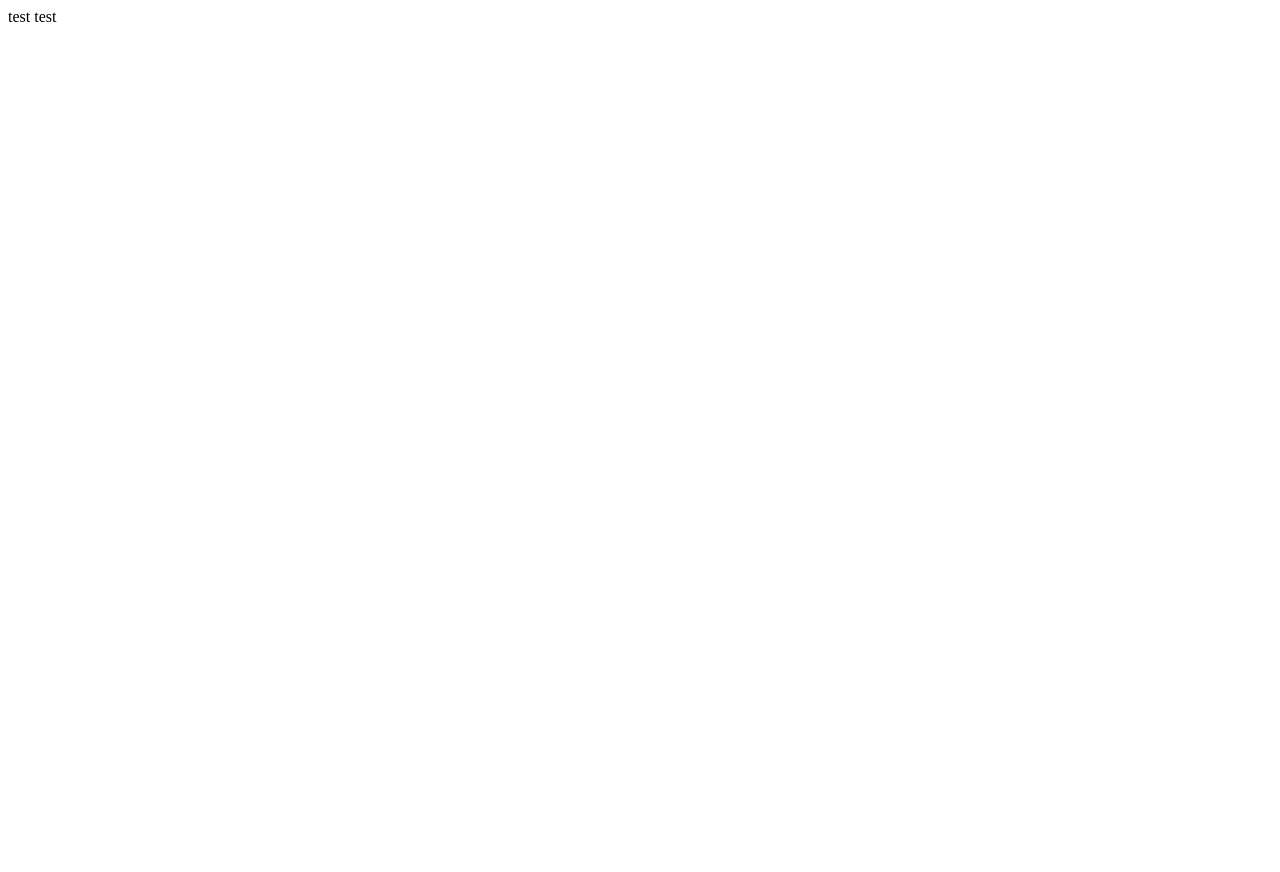
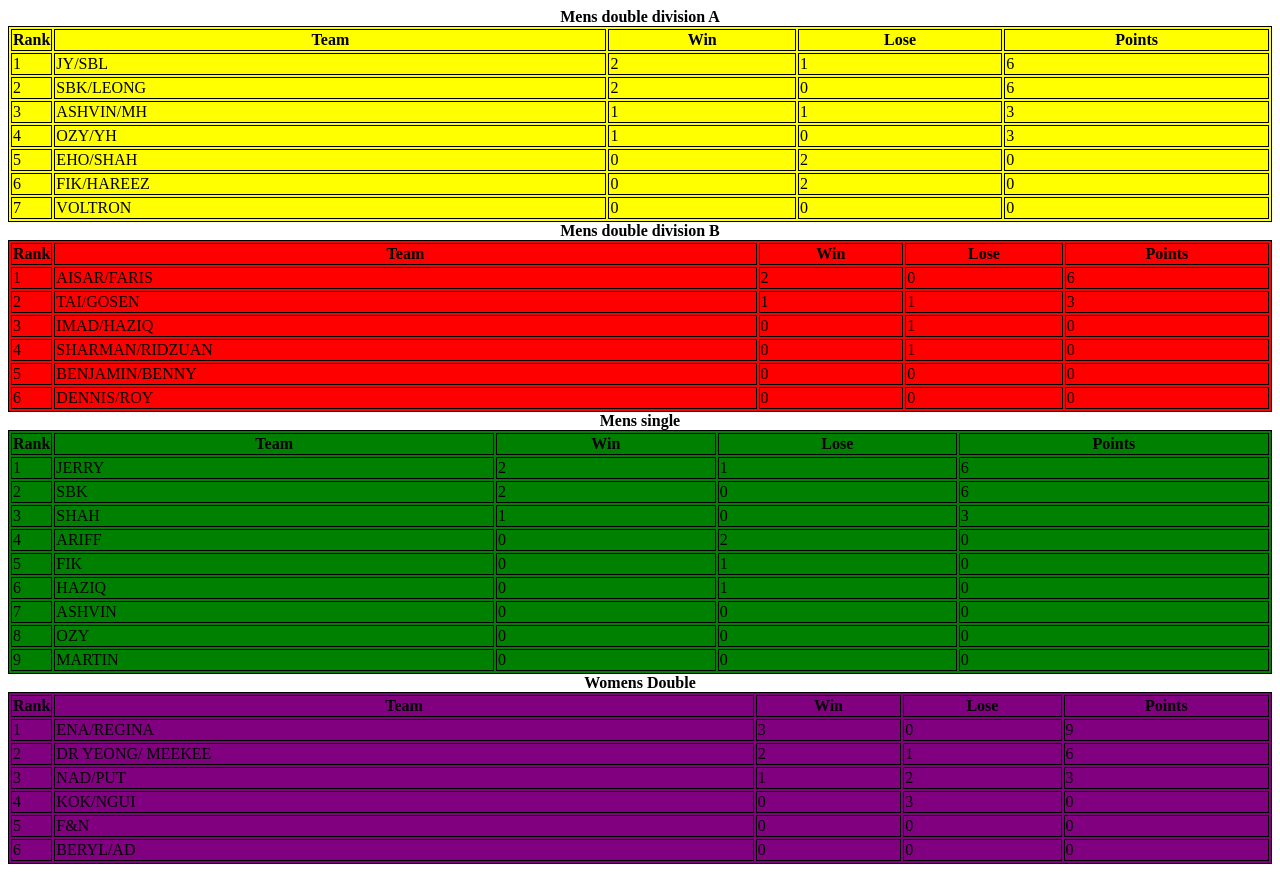
Before and after one commit to fik123/fik123.github.io, a plain HTML site: page index.html in a window 1280 px wide. Before the commit the page ends 800 px from the top, so only its background shows below. Drawn offline with Linux system fonts and the light colour scheme.

Commit message:
Add files via upload

```diff
--- a/index.html
+++ b/index.html
@@ -1,4 +1,255 @@
 <html>
-<head>test</head>
-<body>test</body>
+	<head>
+	<link rel="stylesheet" type="text/css" href="test.css">
+	<b><center>Mens double division A</center></b>
+	</head>
+			<body>
+				<div id="table1">
+				<table style="width:100%">
+				  <tr>
+				    <th style="width:0.5%">Rank</th>
+				    <th>Team</th>
+				    <th>Win</th>
+				    <th>Lose</th>
+				    <th>Points</th>
+				  </tr>
+				  <tr>
+				    <td>1</td>
+				    <td>JY/SBL</td>
+				    <td>2</td>
+				    <td>1</td>
+				    <td>6</td>
+				  </tr>
+				  <tr>
+				    <td>2</td>
+				    <td>SBK/LEONG</td>
+				    <td>2</td>
+				    <td>0</td>
+				    <td>6</td>
+				  </tr>
+				  <tr>
+				    <td>3</td>
+				    <td>ASHVIN/MH</td>
+				    <td>1</td>
+				    <td>1</td>
+				    <td>3</td>
+				  </tr>
+				  <tr>
+				    <td>4</td>
+				    <td>OZY/YH</td>
+				    <td>1</td>
+				    <td>0</td>
+				    <td>3</td>
+				  </tr>
+				  <tr>
+				    <td>5</td>
+				    <td>EHO/SHAH</td>
+				    <td>0</td>
+				    <td>2</td>
+				    <td>0</td>
+				  </tr>
+				  <tr>
+				    <td>6</td>
+				    <td>FIK/HAREEZ</td>
+				    <td>0</td>
+				    <td>2</td>
+				    <td>0</td>
+				  </tr>
+				  <tr>
+				    <td>7</td>
+				    <td>VOLTRON</td>
+				    <td>0</td>
+				    <td>0</td>
+				    <td>0</td>
+				  </tr>
+				</table>
+				</div>
+
+				<b><center>Mens double division B</center></b>
+				<div id="table2">
+				<table style="width:100%">
+				  <tr>
+				    <th style="width:0.5%">Rank</th>
+				    <th>Team</th>
+				    <th>Win</th>
+				    <th>Lose</th>
+				    <th>Points</th>
+				  </tr>
+				  <tr>
+				    <td>1</td>
+				    <td>AISAR/FARIS</td>
+				    <td>2</td>
+				    <td>0</td>
+				    <td>6</td>
+				  </tr>
+				  <tr>
+				    <td>2</td>
+				    <td>TAI/GOSEN</td>
+				    <td>1</td>
+				    <td>1</td>
+				    <td>3</td>
+				  </tr>
+				  <tr>
+				    <td>3</td>
+				    <td>IMAD/HAZIQ</td>
+				    <td>0</td>
+				    <td>1</td>
+				    <td>0</td>
+				  </tr>
+				  <tr>
+				    <td>4</td>
+				    <td>SHARMAN/RIDZUAN</td>
+				    <td>0</td>
+				    <td>1</td>
+				    <td>0</td>
+				  </tr>
+				  <tr>
+				    <td>5</td>
+				    <td>BENJAMIN/BENNY</td>
+				    <td>0</td>
+				    <td>0</td>
+				    <td>0</td>
+				  </tr>
+				  <tr>
+				    <td>6</td>
+				    <td>DENNIS/ROY</td>
+				    <td>0</td>
+				    <td>0</td>
+				    <td>0</td>
+				  </tr>
+				</table>
+				</div>
+
+			<b><center>Mens single</center></b>
+				<div id="table3">
+				<table style="width:100%">
+				  <tr>
+				    <th style="width:0.5%">Rank</th>
+				    <th>Team</th>
+				    <th>Win</th>
+				    <th>Lose</th>
+				    <th>Points</th>
+				  </tr>
+				  <tr>
+				    <td>1</td>
+				    <td>JERRY</td>
+				    <td>2</td>
+				    <td>1</td>
+				    <td>6</td>
+				  </tr>
+				  <tr>
+				    <td>2</td>
+				    <td>SBK</td>
+				    <td>2</td>
+				    <td>0</td>
+				    <td>6</td>
+				  </tr>
+				  <tr>
+				    <td>3</td>
+				    <td>SHAH</td>
+				    <td>1</td>
+				    <td>0</td>
+				    <td>3</td>
+				  </tr>
+				  <tr>
+				    <td>4</td>
+				    <td>ARIFF</td>
+				    <td>0</td>
+				    <td>2</td>
+				    <td>0</td>
+				  </tr>
+				  <tr>
+				    <td>5</td>
+				    <td>FIK</td>
+				    <td>0</td>
+				    <td>1</td>
+				    <td>0</td>
+				  </tr>
+				  <tr>
+				    <td>6</td>
+				    <td>HAZIQ</td>
+				    <td>0</td>
+				    <td>1</td>
+				    <td>0</td>
+				  </tr>
+				  <tr>
+				    <td>7</td>
+				    <td>ASHVIN</td>
+				    <td>0</td>
+				    <td>0</td>
+				    <td>0</td>
+				  </tr>
+				   <tr>
+				    <td>8</td>
+				    <td>OZY</td>
+				    <td>0</td>
+				    <td>0</td>
+				    <td>0</td>
+				  </tr>
+				   <tr>
+				    <td>9</td>
+				    <td>MARTIN</td>
+				    <td>0</td>
+				    <td>0</td>
+				    <td>0</td>
+				  </tr>
+				</table>
+				</div>
+
+				<b><center>Womens Double</center></b>
+				<div id="table4">
+				<table style="width:100%">
+				  <tr>
+				    <th style="width:0.5%">Rank</th>
+				    <th>Team</th>
+				    <th>Win</th>
+				    <th>Lose</th>
+				    <th>Points</th>
+				  </tr>
+				  <tr>
+				    <td>1</td>
+				    <td>ENA/REGINA</td>
+				    <td>3</td>
+				    <td>0</td>
+				    <td>9</td>
+				  </tr>
+				  <tr>
+				    <td>2</td>
+				    <td>DR YEONG/ MEEKEE</td>
+				    <td>2</td>
+				    <td>1</td>
+				    <td>6</td>
+				  </tr>
+				  <tr>
+				    <td>3</td>
+				    <td>NAD/PUT</td>
+				    <td>1</td>
+				    <td>2</td>
+				    <td>3</td>
+				  </tr>
+				  <tr>
+				    <td>4</td>
+				    <td>KOK/NGUI</td>
+				    <td>0</td>
+				    <td>3</td>
+				    <td>0</td>
+				  </tr>
+				  <tr>
+				    <td>5</td>
+				    <td>F&N</td>
+				    <td>0</td>
+				    <td>0</td>
+				    <td>0</td>
+				  </tr>
+				  <tr>
+				    <td>6</td>
+				    <td>BERYL/AD</td>
+				    <td>0</td>
+				    <td>0</td>
+				    <td>0</td>
+				  </tr>
+				</table>
+				</div>
+
+			</body>
 </html>
--- /dev/null
+++ b/test.css
@@ -0,0 +1,21 @@
+table, th, td {
+    border: 1px solid black;
+}
+
+#table1	{
+	background-color: yellow;
+}
+
+#table2{
+	background-color: red;
+}
+
+#table3{
+	background-color: green;
+}
+#table4{
+	background-color: purple;
+}
+b {
+	text-align: center;
+}
```
